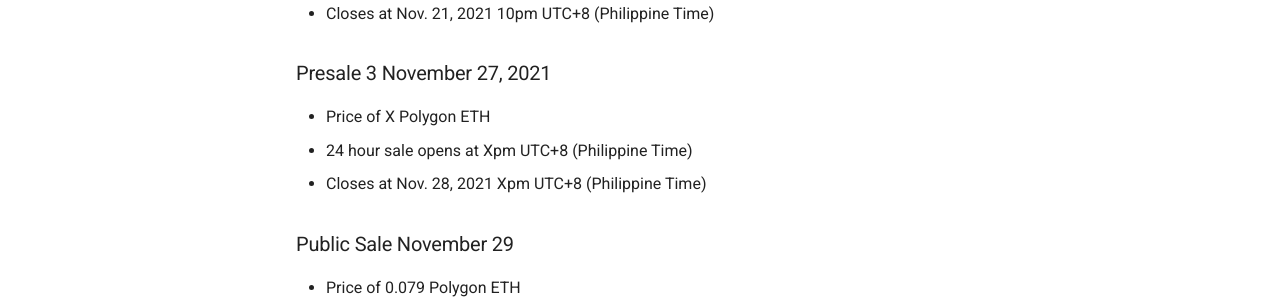
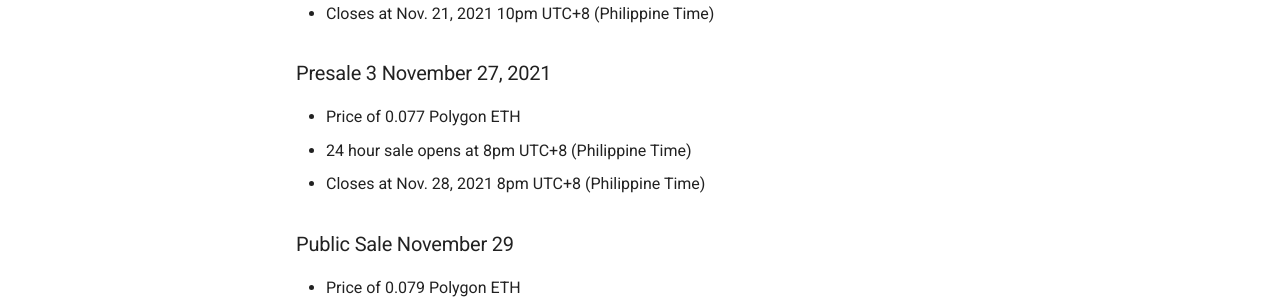
Before and after one commit to AshtreeBV/metazoan-whitepaper, an MkDocs documentation site: the page built from docs/metazoan/felisians/minting/README.md, in a window 1280 px wide and 1347 px high. Shown: the part 978-1278 px from the top of the window. Built offline with MkDocs 1.6.1 and Material for MkDocs 9.7.7, drawn with Linux system fonts in a browser that asks for light colours.

Commit message:
update NFT minting details

```diff
--- a/docs/metazoan/felisians/minting/README.md
+++ b/docs/metazoan/felisians/minting/README.md
@@ -32,9 +32,9 @@ Our public sale minting starts on **November 29, 2021**
 
 ### Presale 3 November 27, 2021
 
-- Price of X Polygon ETH
-- 24 hour sale opens at Xpm UTC+8 (Philippine Time)
-- Closes at Nov. 28, 2021 Xpm UTC+8 (Philippine Time)
+- Price of 0.077 Polygon ETH
+- 24 hour sale opens at 8pm UTC+8 (Philippine Time)
+- Closes at Nov. 28, 2021 8pm UTC+8 (Philippine Time)
 
 ### Public Sale November 29
 
```
